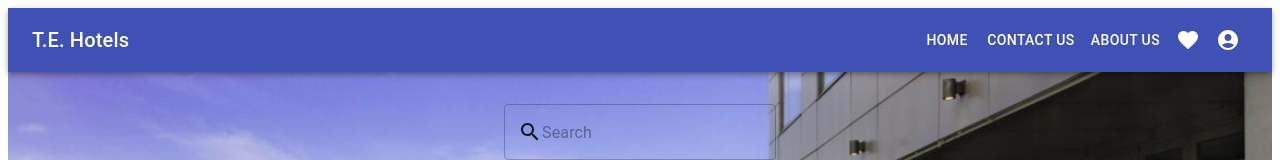
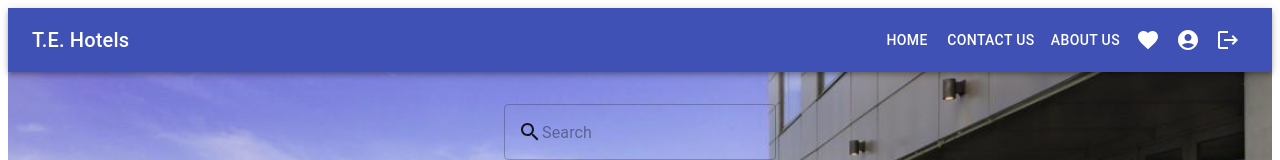
Before and after one commit to EdwardCodeTriber/T.E-Hotels, a React (Vite) app in the folder hotel-app/: page /Home in a window 1280 px wide. Shown: the top 160 px of the page. Built offline with nearby package versions, Linux system fonts and the light colour scheme.

Commit message:
editted the home with a loggout button

```diff
--- a/hotel-app/src/components/Home.jsx
+++ b/hotel-app/src/components/Home.jsx
@@ -17,6 +17,7 @@ import {
   DialogContent,
 } from "@mui/material";
 import AccountCircleIcon from "@mui/icons-material/AccountCircle";
+import LogoutIcon from '@mui/icons-material/Logout';
 import SearchIcon from "@mui/icons-material/Search";
 import FavoriteIcon from "@mui/icons-material/Favorite";
 import picture from "../assets/outdoor-2.jpg";
@@ -25,7 +26,7 @@ import picture2 from "../assets/room-4.jpg";
 import picture3 from "../assets/view-room-6.jpg";
 import picture5 from "../assets/room-5.jpg";
 import { useDispatch } from "react-redux";
-import { logoutUser } from "../redux/authSlice";
+import { logoutUser } from "../Redux/authSlice";
 
 const Home = () => {
   const [open, setOpen] = useState(false);
@@ -71,8 +72,11 @@ const Home = () => {
             <IconButton color="inherit">
               <FavoriteIcon />
             </IconButton>
+            <IconButton color="inherit">
+              <AccountCircleIcon />
+            </IconButton>
             <IconButton color="inherit" onClick={handleLogout}>
-              <AccountCircleIcon />
+            <LogoutIcon/>
             </IconButton>
           </Toolbar>
         </AppBar>
--- a/hotel-app/src/components/LogIn.jsx
+++ b/hotel-app/src/components/LogIn.jsx
@@ -1,4 +1,4 @@
-// src/components/LogIn.js
+
 import React, { useState } from "react";
 import { Link } from "react-router-dom";
 import {
@@ -13,7 +13,7 @@ import { useNavigate } from "react-router-dom";
 import { useDispatch, useSelector } from "react-redux";
 // import LockOutlinedIcon from "@mui/icons-material/LockOutlined";
 import picture from "../assets/outdoor.jpg";
-import { loginUser } from "../redux/authSlice";
+import { loginUser } from "../Redux/authSlice";
 
 const LogIn = () => {
   const navigate = useNavigate();
--- a/hotel-app/src/components/Register.jsx
+++ b/hotel-app/src/components/Register.jsx
@@ -11,7 +11,7 @@ import {
   Link,
 } from "@mui/material";
 import { useDispatch, useSelector } from "react-redux";
-import { registerUser } from "../redux/authSlice";
+import { registerUser } from "../Redux/authSlice";
 
 const Register = () => {
   const [name, setName] = useState("");
```
